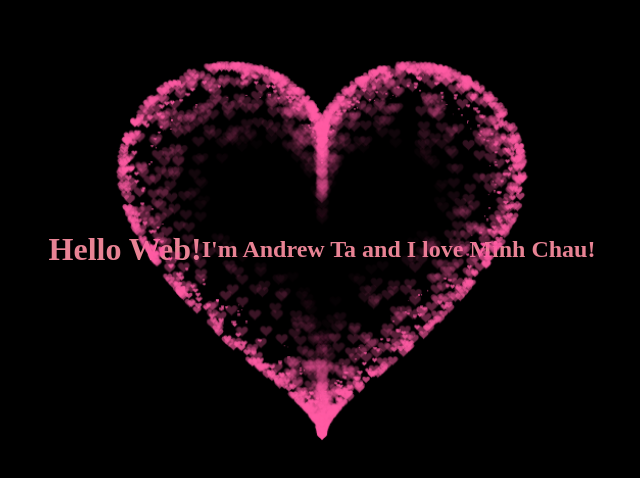
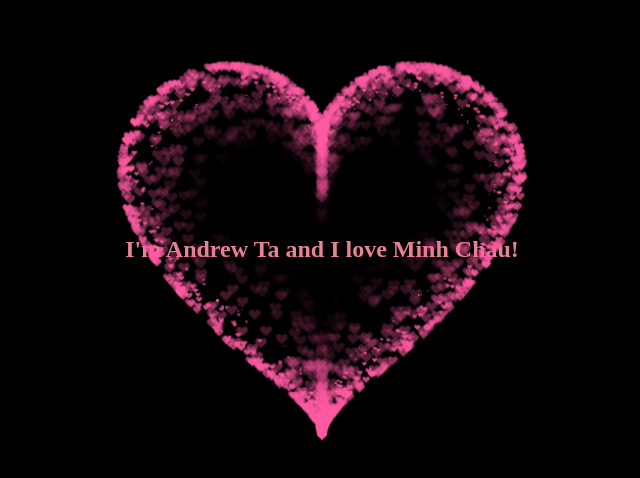
Before and after one commit to andrew-taphuc/Web-Coursera, a plain HTML site: page index.html in a window 1280 px wide. Shown: the part 152-630 px from the top of the page, without its empty margins (318-958 px from the left). Drawn offline with Linux system fonts and the light colour scheme.

Commit message:
Update index.html

```diff
--- a/index.html
+++ b/index.html
@@ -91,7 +91,6 @@ canvas {
  </HEAD>
 
  <BODY>
-    <h1 class = "topcolor">Hello Web! </h1>
     <h2 class = "topcolor">I'm Andrew Ta and I love Minh Chau!</h2>
    <div class="box">
       <canvas id="pinkboard"></canvas>
```
